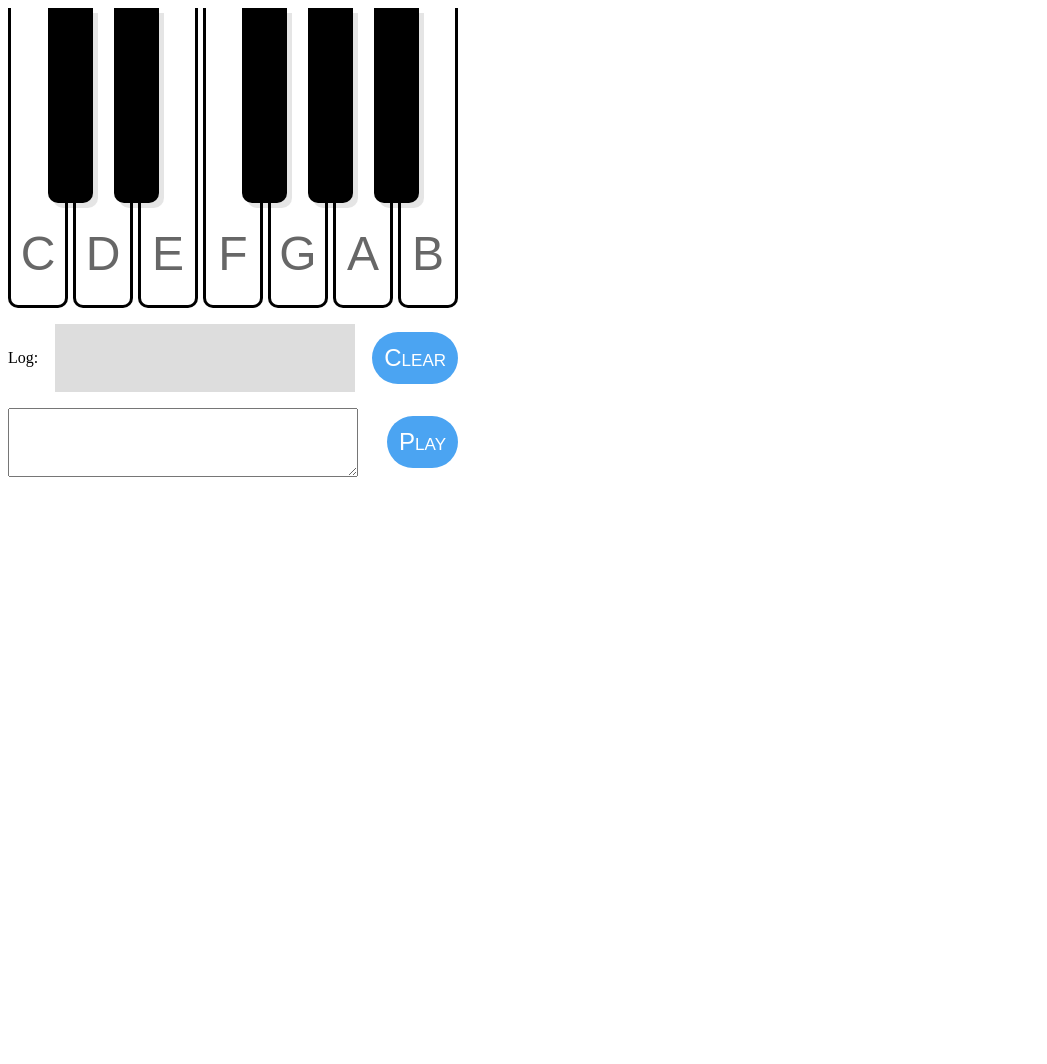
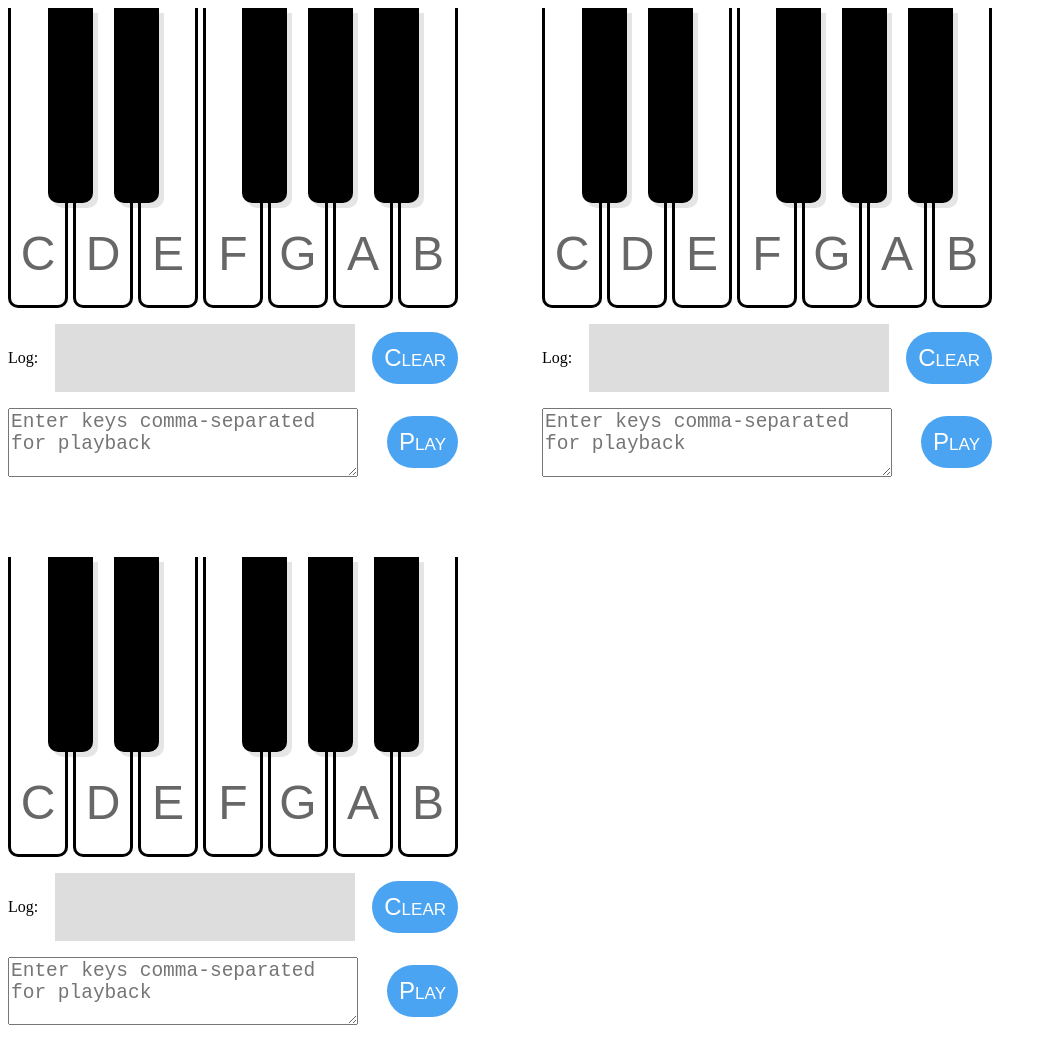
Before and after one commit to benmvp/piano-coding-exercise, a plain HTML site: page index.html in a window 1280 px wide. Shown: the whole page, without its empty margins (0-1047 px from the left). Before the commit the page ends 800 px from the top, so only its background shows below. Drawn offline with Linux system fonts and the light colour scheme.

Commit message:
multiple keyboards on the page

```diff
--- a/index.css
+++ b/index.css
@@ -2,3 +2,9 @@ body {
 	font-size:100%;
 	line-height:1.125em;
 }
+.page-keyboard {
+	margin:0 5em 5em 0;
+}
+.page-keyboard:last-child: {
+	margin:0;
+}
--- a/index.html
+++ b/index.html
@@ -8,7 +8,9 @@
 	</head>
 	<body id="page">
 
-		<div id="page_keyboard" class="Keyboard">
+		<div class="keyboards">
+
+			<div id="page_keyboard" class="Keyboard page-keyboard">
 				<div class="Keyboard-board">
 					<div class="Keyboard-major">
 						<div id="page_keyboard_c" class="Key Key-major">
@@ -58,11 +60,122 @@
 				</div>
 
 				<div class="Keyboard-inputShell">
-				<textarea id="page_keyboard-input" class="Keyboard-input"></textarea>
+					<textarea id="page_keyboard-input" class="Keyboard-input" placeholder="Enter keys comma-separated for playback"></textarea>
 					<button id="page_keyboard-play" class="Keyboard-button Keyboard-play">Play</button>
 				</div>
 			</div>
 
+			<div id="page_keyboard2" class="Keyboard page-keyboard">
+				<div class="Keyboard-board">
+					<div class="Keyboard-major">
+						<div id="page_keyboard2_c" class="Key Key-major">
+							<label id="page_keyboard2_c-label" class="Key-label">C</label>
+						</div>
+						<div id="page_keyboard2_d" class="Key Key-major">
+							<label id="page_keyboard2_d-label" class="Key-label">D</label>
+						</div>
+						<div id="page_keyboard2_e" class="Key Key-major">
+							<label id="page_keyboard2_e-label" class="Key-label">E</label>
+						</div>
+						<div id="page_keyboard2_f" class="Key Key-major">
+							<label id="page_keyboard2_f-label" class="Key-label">F</label>
+						</div>
+						<div id="page_keyboard2_g" class="Key Key-major">
+							<label id="page_keyboard2_g-label" class="Key-label">G</label>
+						</div>
+						<div id="page_keyboard2_a" class="Key Key-major">
+							<label id="page_keyboard2_a-label" class="Key-label">A</label>
+						</div>
+						<div id="page_keyboard2_b" class="Key Key-major">
+							<label id="page_keyboard2_b-label" class="Key-label">B</label>
+						</div>
+					</div>
+
+					<div id="page_keyboard2_cSharp" class="Key Key-minor Keyboard-cSharp">
+						<label id="page_keyboard2_cSharp-label" class="Key-label">C#</label>
+					</div>
+					<div id="page_keyboard2_dSharp" class="Key Key-minor Keyboard-dSharp">
+						<label id="page_keyboard2_dSharp-label" class="Key-label">D#</label>
+					</div>
+					<div id="page_keyboard2_fSharp" class="Key Key-minor Keyboard-fSharp">
+						<label id="page_keyboard2_fSharp-label" class="Key-label">F#</label>
+					</div>
+					<div id="page_keyboard2_gSharp" class="Key Key-minor Keyboard-gSharp">
+						<label id="page_keyboard2_gSharp-label" class="Key-label">G#</label>
+					</div>
+					<div id="page_keyboard2_aSharp" class="Key Key-minor Keyboard-aSharp">
+						<label id="page_keyboard2_aSharp-label" class="Key-label">A#</label>
+					</div>
+				</div>
+
+				<div class="Keyboard-logShell">
+					<label class="Keyboard-logLabel">Log:</label>
+					<div id="page_keyboard2-log" class="Keyboard-log"></div>
+					<button id="page_keyboard2-clear" class="Keyboard-button Keyboard-clear">Clear</button>
+				</div>
+
+				<div class="Keyboard-inputShell">
+					<textarea id="page_keyboard2-input" class="Keyboard-input" placeholder="Enter keys comma-separated for playback"></textarea>
+					<button id="page_keyboard2-play" class="Keyboard-button Keyboard-play">Play</button>
+				</div>
+			</div>
+
+			<div id="page_keyboard3" class="Keyboard page-keyboard">
+				<div class="Keyboard-board">
+					<div class="Keyboard-major">
+						<div id="page_keyboard3_c" class="Key Key-major">
+							<label id="page_keyboard3_c-label" class="Key-label">C</label>
+						</div>
+						<div id="page_keyboard3_d" class="Key Key-major">
+							<label id="page_keyboard3_d-label" class="Key-label">D</label>
+						</div>
+						<div id="page_keyboard3_e" class="Key Key-major">
+							<label id="page_keyboard3_e-label" class="Key-label">E</label>
+						</div>
+						<div id="page_keyboard3_f" class="Key Key-major">
+							<label id="page_keyboard3_f-label" class="Key-label">F</label>
+						</div>
+						<div id="page_keyboard3_g" class="Key Key-major">
+							<label id="page_keyboard3_g-label" class="Key-label">G</label>
+						</div>
+						<div id="page_keyboard3_a" class="Key Key-major">
+							<label id="page_keyboard3_a-label" class="Key-label">A</label>
+						</div>
+						<div id="page_keyboard3_b" class="Key Key-major">
+							<label id="page_keyboard3_b-label" class="Key-label">B</label>
+						</div>
+					</div>
+
+					<div id="page_keyboard3_cSharp" class="Key Key-minor Keyboard-cSharp">
+						<label id="page_keyboard3_cSharp-label" class="Key-label">C#</label>
+					</div>
+					<div id="page_keyboard3_dSharp" class="Key Key-minor Keyboard-dSharp">
+						<label id="page_keyboard3_dSharp-label" class="Key-label">D#</label>
+					</div>
+					<div id="page_keyboard3_fSharp" class="Key Key-minor Keyboard-fSharp">
+						<label id="page_keyboard3_fSharp-label" class="Key-label">F#</label>
+					</div>
+					<div id="page_keyboard3_gSharp" class="Key Key-minor Keyboard-gSharp">
+						<label id="page_keyboard3_gSharp-label" class="Key-label">G#</label>
+					</div>
+					<div id="page_keyboard3_aSharp" class="Key Key-minor Keyboard-aSharp">
+						<label id="page_keyboard3_aSharp-label" class="Key-label">A#</label>
+					</div>
+				</div>
+
+				<div class="Keyboard-logShell">
+					<label class="Keyboard-logLabel">Log:</label>
+					<div id="page_keyboard3-log" class="Keyboard-log"></div>
+					<button id="page_keyboard3-clear" class="Keyboard-button Keyboard-clear">Clear</button>
+				</div>
+
+				<div class="Keyboard-inputShell">
+					<textarea id="page_keyboard3-input" class="Keyboard-input" placeholder="Enter keys comma-separated for playback"></textarea>
+					<button id="page_keyboard3-play" class="Keyboard-button Keyboard-play">Play</button>
+				</div>
+			</div>
+
+		</div>
 
 		<script type="text/javascript" src="modules/Uize.js"></script>
 		<script type="text/javascript" language="javascript">
--- a/modules/Site/Widgets/Keyboard.css
+++ b/modules/Site/Widgets/Keyboard.css
@@ -8,19 +8,15 @@
 	width:450px;
 }
 .Keyboard-major {
-	display:block;
+		display:-webkit-flex;
+	display:flex;
 	height:100%;
 	left:0;
+		-webkit-justify-content:space-between;
+	justify-content:space-between;
 	position:absolute;
 	top:0;
 	width:100%;
-}
-.Keyboard-major {
-		display:-webkit-flex;
-	display:flex;
-		-webkit-justify-content:space-between;
-	justify-content:space-between;
-
 }
 .Keyboard-cSharp,
 .Keyboard-dSharp,
--- a/modules/Site/Widgets/Keyboard.js
+++ b/modules/Site/Widgets/Keyboard.js
@@ -74,7 +74,7 @@ Uize.module ({
 					'#play:click':function() {
 						var
 							children = this.children,
-							keys = this.getNodeValue('input').split(/\s*,\s*/),
+							keys = this.getNodeValue('input').split(/\s*,\s*/), // retrieve keys by getting value of text area and splitting it on comma
 							keyNo = -1,
 							playKey = function() {
 								// stop playing previous key
--- a/modules/Site/Widgets/Page.js
+++ b/modules/Site/Widgets/Page.js
@@ -11,9 +11,17 @@ Uize.module ({
 		return _superclass.subclass ({
 			mixins:Uize.Widget.mDeclarativeChildren,
 
-			children:{
-				keyboard:Site.Widgets.Keyboard
-			}
+			children:Uize.map(
+				Uize.lookup(['keyboard', 'keyboard2', 'keyboard3']),
+				function(v, widgetName) {
+					return function() {
+						return {
+							extraClasses:'page-keyboard',
+							widgetClass:Site.Widgets.Keyboard
+						}
+					};
+				}
+			)
 		});
 	}
 });
```
Lines whose indentation alone changed are shown as unchanged.
